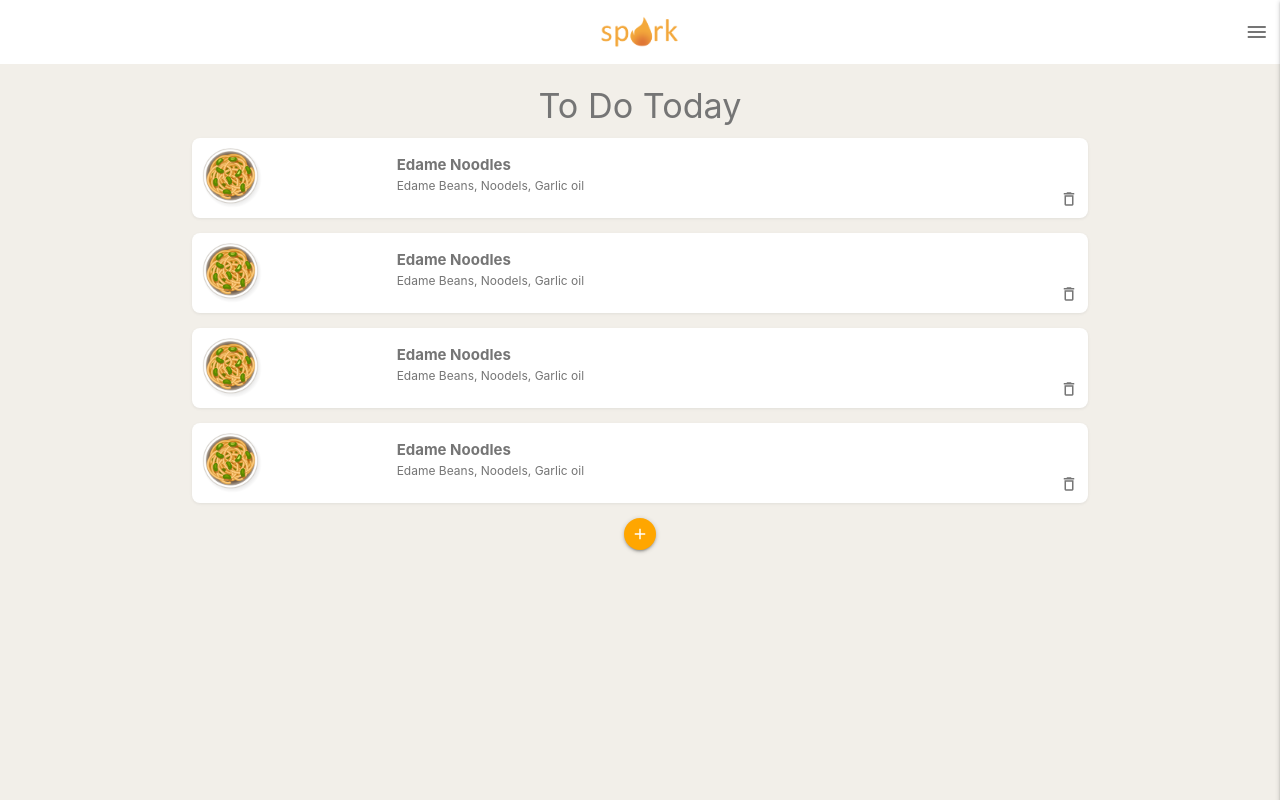
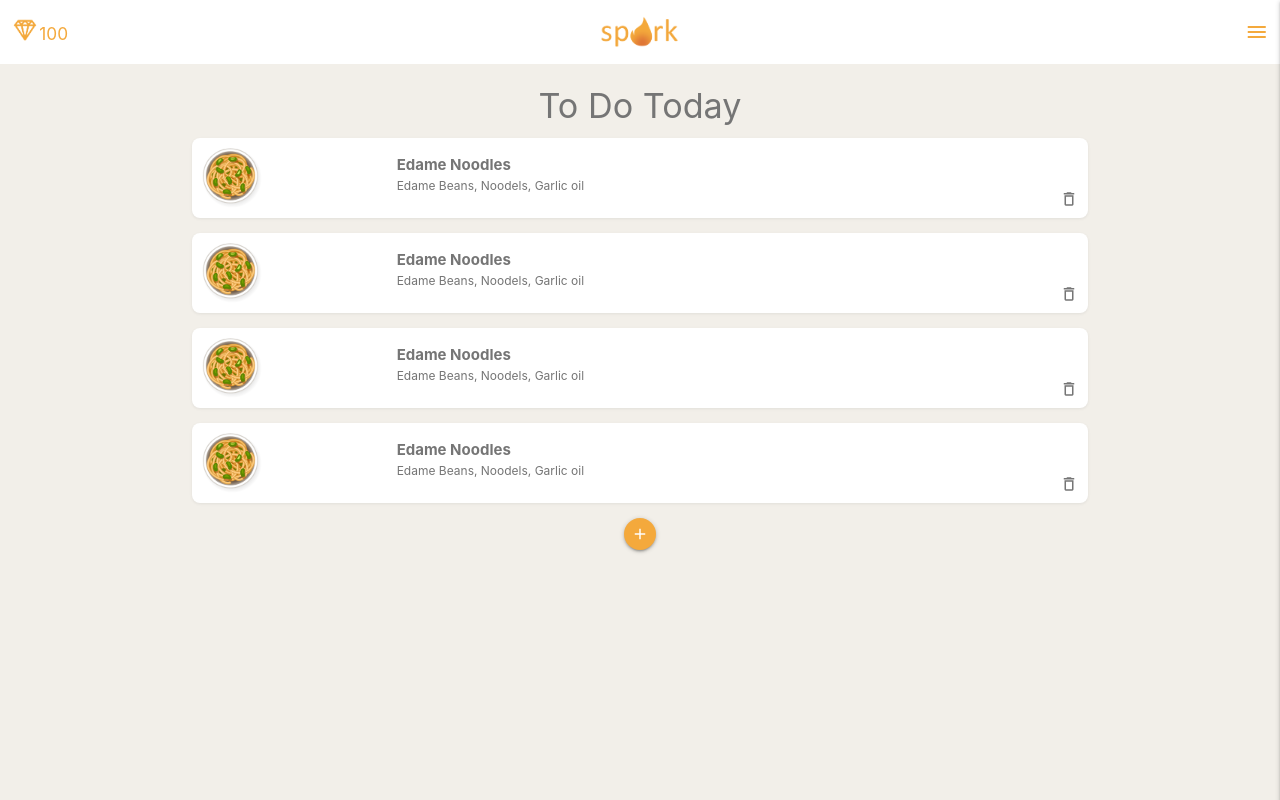
Before and after one commit to starsurfer87/Capstone-Project, a plain HTML site: page 5-FinalProduct/app/index.html in a window 1280 px wide. Drawn offline with Linux system fonts and the light colour scheme.

Commit message:
Nav Bar
- completed nav bar
- colour changes
- added gem count

```diff
--- a/5-FinalProduct/app/css/styles.css
+++ b/5-FinalProduct/app/css/styles.css
@@ -1,8 +1,8 @@
 /* colours */
 :root{
   --accent: #00A7E1;
-  --themelight: #FFA600;
-  --themedark: #fae8c8;
+  --themelight: rgb(244,169,60);
+  --themedark: #ED701E;
   --background: #F2EFE9;
   --dark: #1A535C;
 }
@@ -10,8 +10,6 @@
 /* layout styles */
 nav{
   background: white;
-}
-nav a{
   color: var(--themelight);
 }
 nav a span{
--- a/5-FinalProduct/app/index.html
+++ b/5-FinalProduct/app/index.html
@@ -20,7 +20,9 @@
   <!-- top nav -->
   <nav class="z-depth-0">
     <div class="nav-wrapper row valign-wrapper">
-      <div class="col s4">
+      <div class="col s4 left-align">
+        <img src="/img/gem.png" class="left" width=28 height=28>
+        <h6>100</h6>
       </div>
       <div class="col s4 center-align">
         <a href="/"></a>
@@ -28,7 +30,7 @@
         </a>
       </div>
       <div class="col s4">
-        <span class="right grey-text text-darken-1">
+        <span class="right">
           <i class="material-icons sidenav-trigger" data-target="side-menu">menu</i>
         </span>
       </div>
```
Also changed, not shown: 5-FinalProduct/app/img/gem.png (added).
